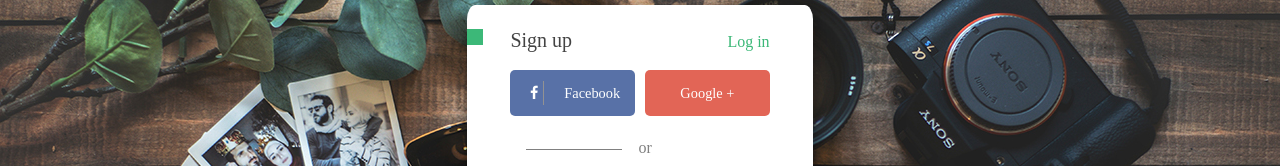
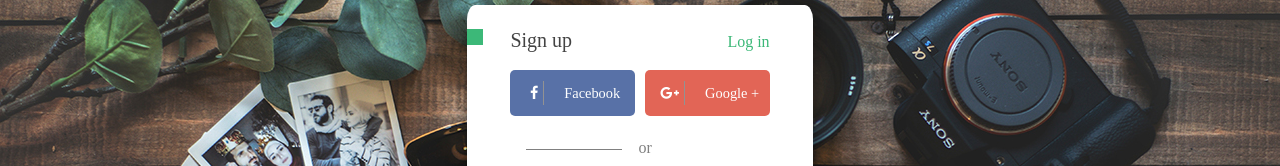
Before and after one commit to shehlaibadzadeh2019/IbaTech, a plain HTML site: page html_css/hw4/index.html in a window 1280 px wide. Shown: the part 121-287 px from the top of the page. Drawn offline with Linux system fonts and the light colour scheme.

Commit message:
Update style.css

```diff
--- a/html_css/hw4/style.css
+++ b/html_css/hw4/style.css
@@ -147,6 +147,13 @@ body {
     border-right: 1px solid gray;
     padding: 5px;
 }
+.google:before{
+    font-family: FontAwesome;
+    content: "\f0d5";
+    margin-right: 20px;
+    border-right: 1px solid gray;
+    padding: 5px;
+}
 .btn {
     width: 48%;
     padding: 5% 0;
```
